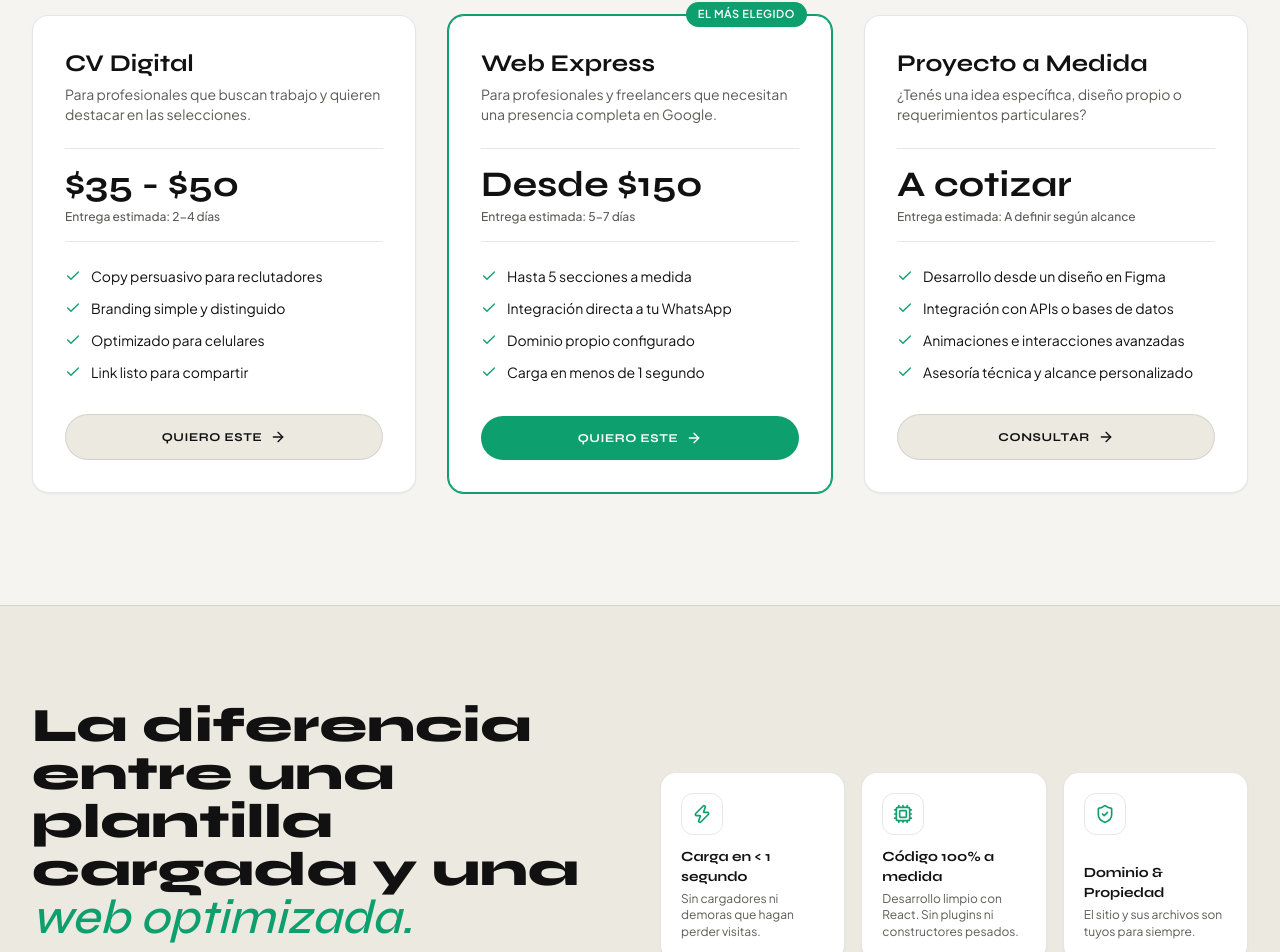
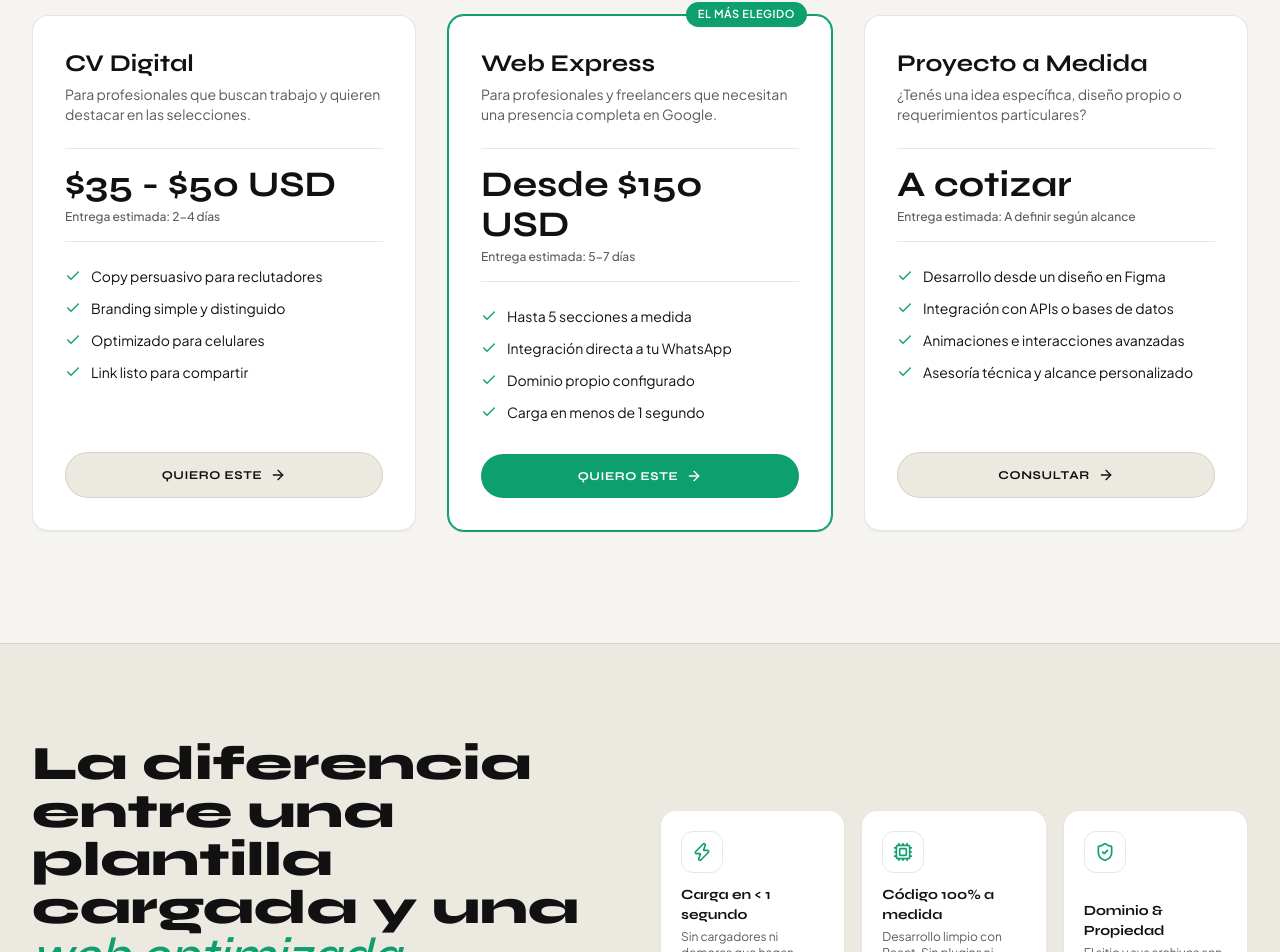
Before and after one commit to Fyuk11/rodrigo-marca-personal, a React (Vite) app: page / in a window 1280 px wide. Shown: the part 2163-3115 px from the top of the page. Built offline with nearby package versions, Linux system fonts and the light colour scheme.

Commit message:
ajuste valor usd

```diff
--- a/src/data/landingData.js
+++ b/src/data/landingData.js
@@ -62,7 +62,7 @@
     {
       id: "cv-digital",
       title: "CV Digital",
-      price: "$35 - $50",
+      price: "$35 - $50 USD",
       description: "Para profesionales que buscan trabajo y quieren destacar en las selecciones.",
       features: ["Copy persuasivo para reclutadores", "Branding simple y distinguido", "Optimizado para celulares", "Link listo para compartir"],
       deliveryTime: "2-4 días",
@@ -72,7 +72,7 @@
     {
       id: "web-express",
       title: "Web Express",
-      price: "Desde $150",
+      price: "Desde $150 USD",
       badge: "El más elegido",
       description: "Para profesionales y freelancers que necesitan una presencia completa en Google.",
       features: ["Hasta 5 secciones a medida", "Integración directa a tu WhatsApp", "Dominio propio configurado", "Carga en menos de 1 segundo"],
```
